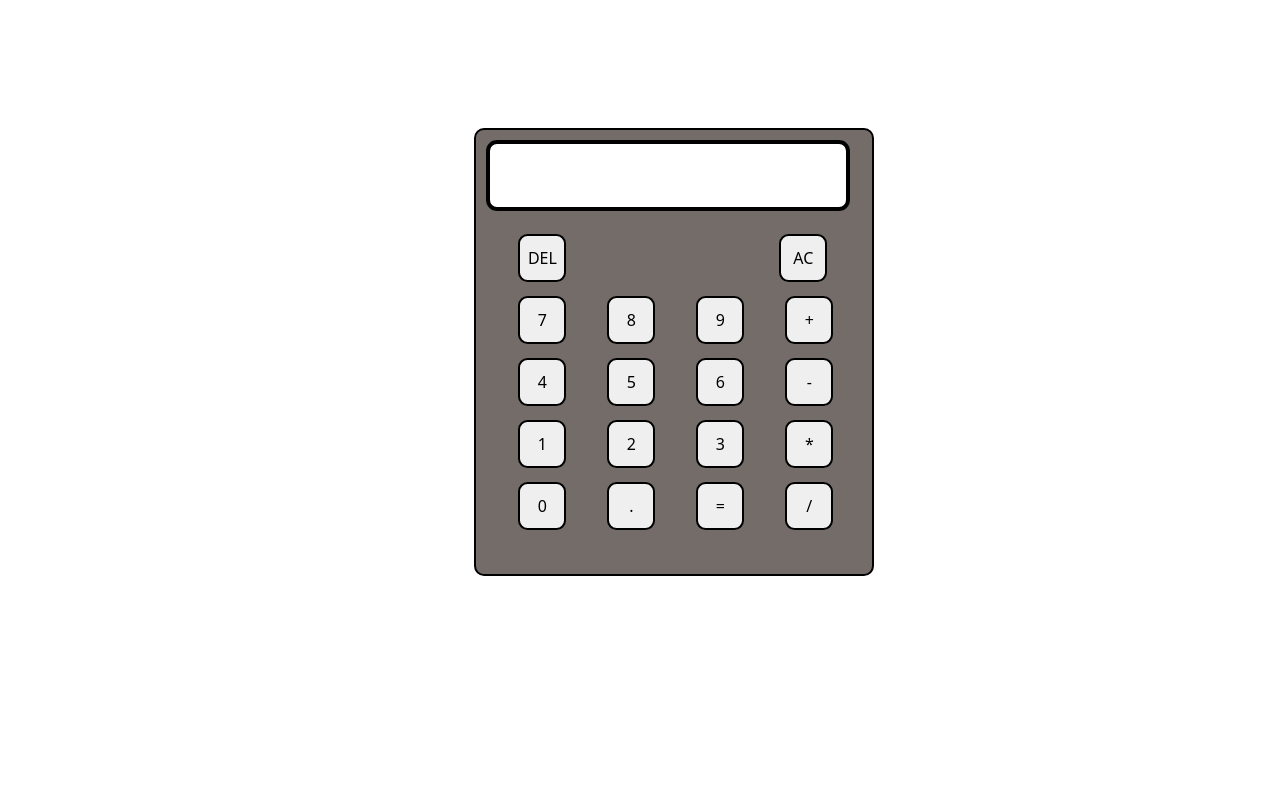
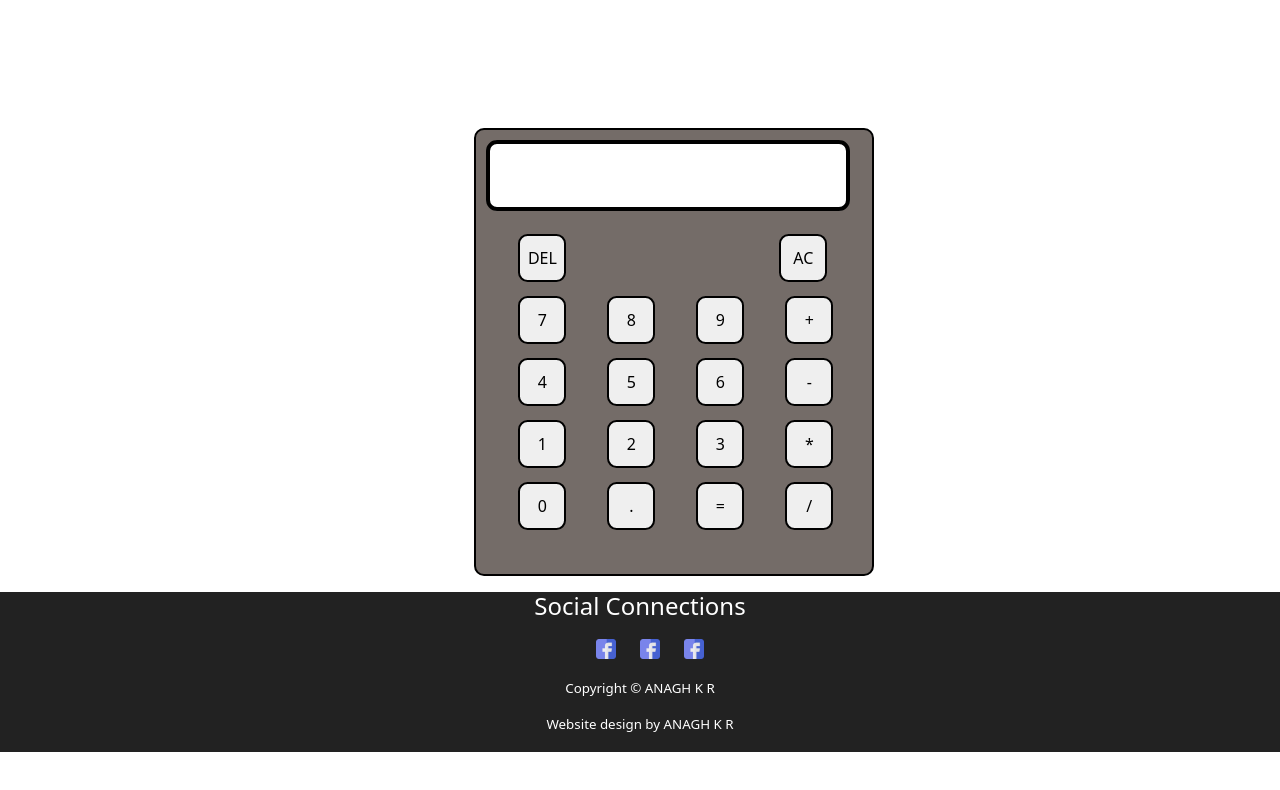
Before and after one commit to anagh534/calculator, a plain HTML site: page index.html in a window 1280 px wide. Drawn offline with nearby package versions, Linux system fonts and the light colour scheme.

Commit message:
footer added

```diff
--- a/index.html
+++ b/index.html
@@ -15,9 +15,11 @@
 <body>
     <!-- main screen -->
     <div class="main-screen">
+        <!-- screen  -->
         <div class="screen">
-            <input type="text" readonly id="screen">
+            <input type="text" readonly id="screen"> <!--readonly is used to user typing option disable-->
         </div>
+        <!-- /screen  -->
         <div class="bttns">
             <div class="row1">
                 <input class="bttn" onclick="del()" type="button" value="DEL">
@@ -49,6 +51,18 @@
             </div>
         </div>
     </div>
+    <!-- footer  -->
+    <footer>
+        <div class="socail-items">
+        <h4 class="socail-title">Social Connections</h4>
+        <a href=""><img class="icon" src="img/facebook.png" width="20rem" height="20rem" alt=""></a>
+        <a href=""><img class="icon" src="img/facebook.png" width="20rem" height="20rem" alt=""></a>
+        <a href=""><img class="icon" src="img/facebook.png" width="20rem" height="20rem" alt=""></a>
+        </div>
+        <p class="cc">Copyright © <a class="owner" href="https://github.com/anagh534/">ANAGH K R</a></p>
+        <p class="cc">Website design by <a class="owner" href="https://github.com/anagh534/">ANAGH K R</a></p>
+    </footer>
+    <!-- /footer  -->
 
     <!--Bootstrap Bundle with Popper -->
     <script src="https://cdn.jsdelivr.net/npm/bootstrap@5.0.0-beta2/dist/js/bootstrap.bundle.min.js"
--- a/style.css
+++ b/style.css
@@ -449,7 +449,8 @@
         width: 25rem;
         height: 28rem;
         margin-left: 37%;
-        margin-top: 8rem;
+        margin-top: 4rem;
+        margin-bottom: 5rem;
         border: solid black 2px;
         border-radius: 10px;
     }
@@ -538,3 +539,31 @@
     border: solid black 3px;
     border-radius: 25%;
 }
+footer{
+    margin-top: 1rem;
+    background: #222;
+    width: 100%;
+    height: 10rem;
+}
+.cc{
+    color: white;
+    font-size: smaller;
+    font-weight: lighter;
+    text-align: center;
+}
+.socail-items{
+    text-align: center;
+}
+.socail-title{
+    color: white;
+    text-align: center;
+}
+.icon{
+    margin-top: 10px;
+    margin-left: 20px;
+    margin-bottom: 20px;
+}
+.owner{
+    color: white;
+    text-decoration: none;
+}
```
Also changed, not shown: img/facebook.png (added).
